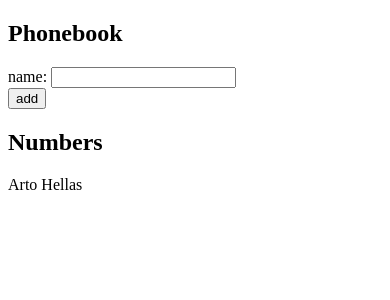
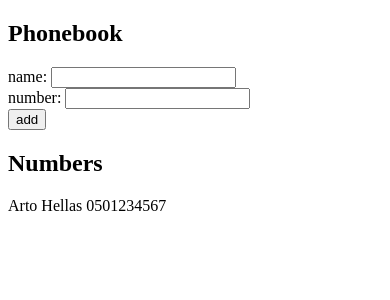
Before and after one commit to perttusaarsalmi/FullstackOpenPerttu, a React (Vite) app in the folder osa2/puhelinluettelo/react/: page / in a window 390 px wide. Shown: the top 300 px of the page. Built offline with nearby package versions, Linux system fonts and the light colour scheme.

Commit message:
phonebook step3

```diff
--- a/osa2/puhelinluettelo/react/src/App.jsx
+++ b/osa2/puhelinluettelo/react/src/App.jsx
@@ -3,18 +3,21 @@ import Button from "./components/Button";
 import Header from "./components/Header";
 
 const App = () => {
-  const [persons, setPersons] = useState([{ name: "Arto Hellas" }]);
+  const [persons, setPersons] = useState([
+    { name: "Arto Hellas", number: "0501234567" },
+  ]);
   const [newName, setNewName] = useState("");
+  const [newNumber, setNewNumber] = useState("");
 
   const addNewPerson = (event) => {
-
-    if (persons.some(person => person.name === newName )) {
+    event.preventDefault();
+    if (persons.some((person) => person.name === newName)) {
       window.alert(`${newName} is already added to phonebook`);
-    } else {
-      event.preventDefault();
-      setPersons([...persons, { name: newName }]);
-      setNewName("");
+      return;
     }
+    setPersons([...persons, { name: newName, number: newNumber }]);
+    setNewName("");
+    setNewNumber("");
   };
 
   return (
@@ -26,16 +29,22 @@ const App = () => {
           <input value={newName} onChange={(e) => setNewName(e.target.value)} />
         </div>
         <div>
-          <Button
-            type="submit"
-            text="add"
+          number:{" "}
+          <input
+            value={newNumber}
+            onChange={(e) => setNewNumber(e.target.value)}
           />
+        </div>
+        <div>
+          <Button type="submit" text="add" />
         </div>
       </form>
       <Header text="Numbers" />
       <div>
         {persons.map((person) => (
-          <p key={person.name}>{person.name}</p>
+          <p key={person.name}>
+            {person.name} {person.number}
+          </p>
         ))}
       </div>
     </div>
```
